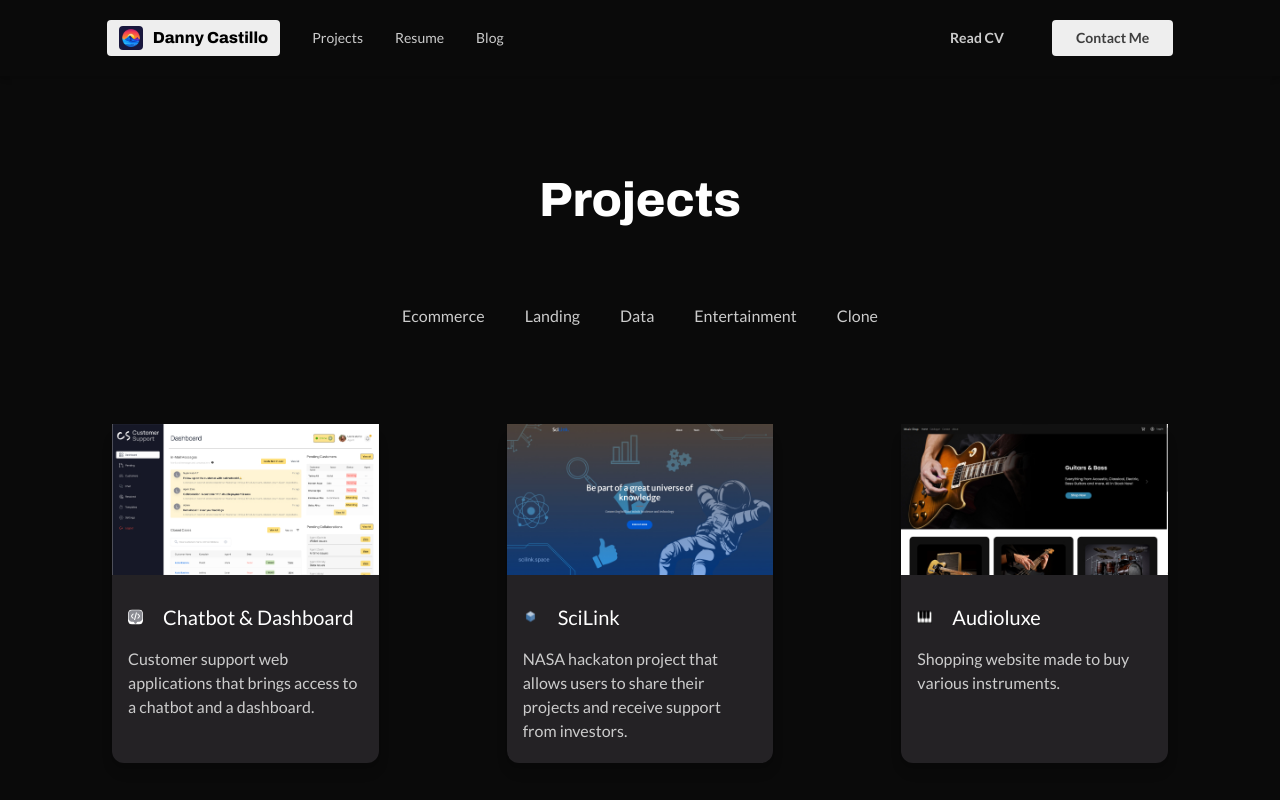
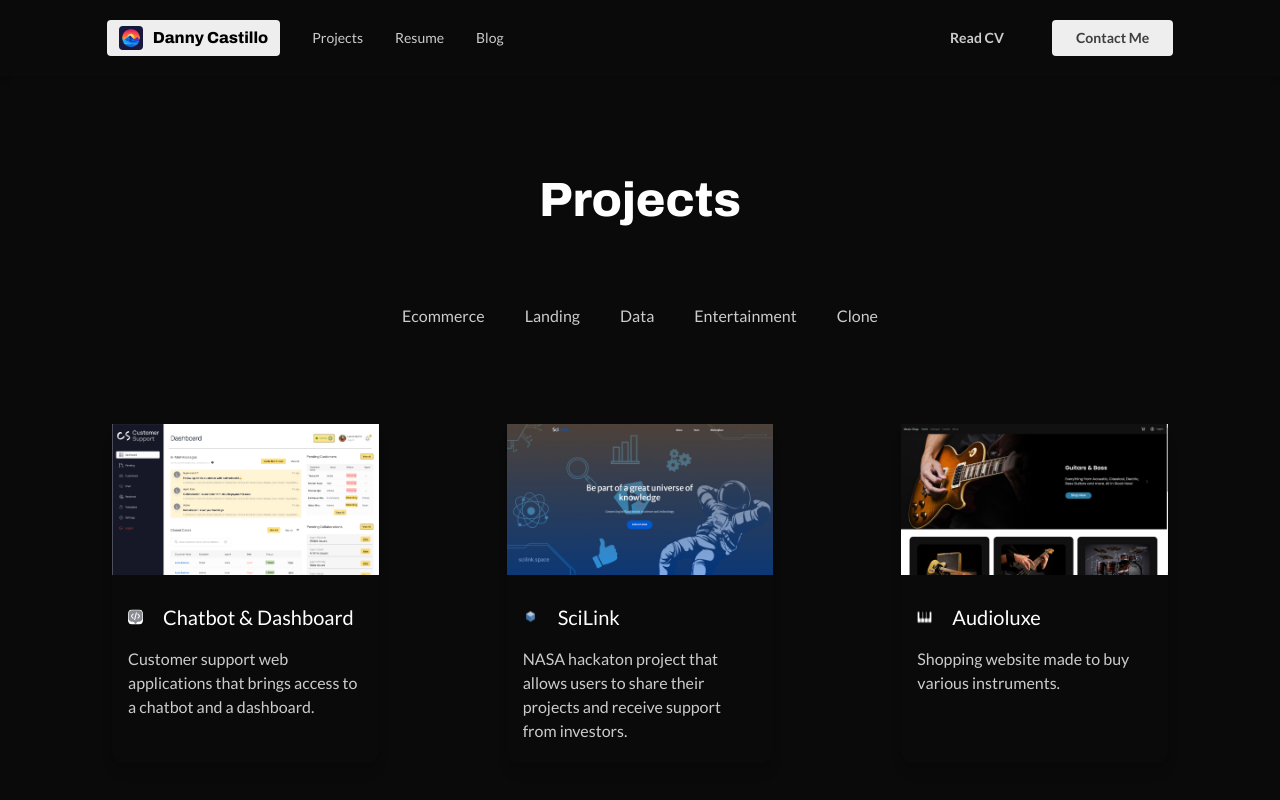
Before and after one commit to dannycastilloo/portfolio, a React (Vite) app: page /projects in a window 1280 px wide. Shown: the top 800 px of the page. Built offline with nearby package versions, Linux system fonts and the light colour scheme; the HTML template or start-up script is replaced by a standard one.

Commit message:
Update ProjectCard.jsx

```diff
--- a/src/components/ProjectCard.jsx
+++ b/src/components/ProjectCard.jsx
@@ -1,6 +1,6 @@
 function ProjectCard({ title, poster, logo, description, url }) {
     return (
-        <div className='flex flex-col justify-center items-center shadow-lg w-12/12 gap-2 md:w-5/12 lg:w-3/12 rounded-xl bento'>
+        <div className='flex flex-col justify-center items-center shadow-lg w-12/12 gap-2 md:w-5/12 lg:w-3/12 rounded-xl'>
             <div>
                 <img src={poster} alt={title} title={title} />
             </div>
```
